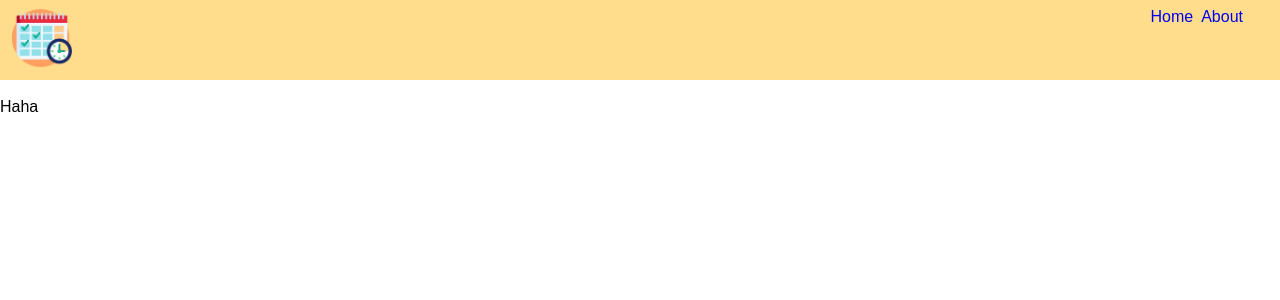
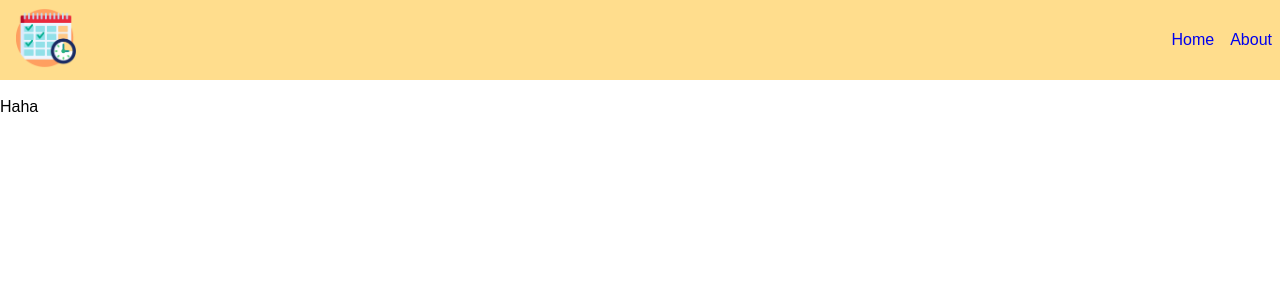
Before and after one commit to Sun-Mountain/GenConCal, a Next.js app in the folder frontend/: page /about in a window 1280 px wide. Shown: the top 300 px of the page. Built offline with nearby package versions, Linux system fonts and the light colour scheme.

Commit message:
updating navigation

```diff
--- a/frontend/components/Navigation.tsx
+++ b/frontend/components/Navigation.tsx
@@ -1,22 +1,28 @@
+import { useRouter } from "next/router";
 import Image from 'next/image'
 import Link from 'next/link'
 import Logo from '@/images/logo.png'
 
 export default function Navigation () {
+
+  const router = useRouter();
+
   return (
     <nav>
+      <Link id='logo-container' href='/'>
         <Image
           alt='GenCon Calendar Logo'
           width={60}
           height={60}
           src={Logo}
         />
+      </Link>
 
       <ul id='nav-links'>
-        <li>
+        <li className={router.pathname == "/" ? "link-container active" : "link-container"}>
           <Link className='nav-link' href="/">Home</Link>
         </li>
-        <li>
+        <li className={router.pathname == "/about" ? "link-container active" : "link-container"}>
           <Link className='nav-link' href="/about">About</Link>
         </li>
       </ul>
--- a/frontend/styles/styles.css
+++ b/frontend/styles/styles.css
@@ -14,14 +14,16 @@ nav {
   justify-content: space-between;
   margin-bottom: 18px;
   min-height: 64px;
-  padding: 8px 12px;
   width: dvw;
 }
 
 ul {
   list-style: none;
-  margin: 0 25px 0 0;
   padding: 0
+}
+
+#logo-container {
+  margin: 8px 16px;
 }
 
 #nav-links {
@@ -29,8 +31,11 @@ ul {
   flex-direction: row;
 }
 
+.link-container {
+  margin: auto 8px;
+}
+
 .nav-link, .nav-link:visited {
-  margin-left: 8px;
   text-decoration: none;
 }
 
```
Also changed, not shown: frontend/components/DailyTabs.tsx (+6 -4 lines), frontend/pages/index.tsx (+4 -4 lines). Lines whose indentation alone changed are shown as unchanged.
